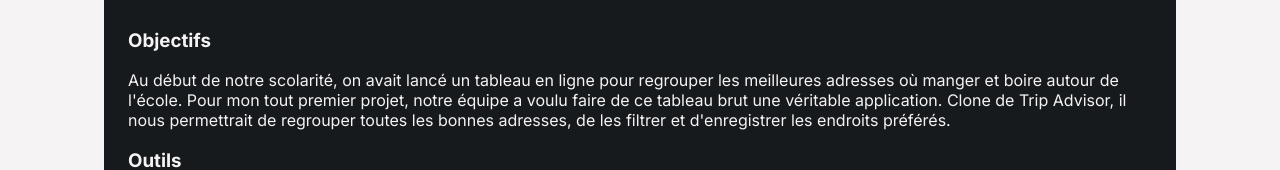
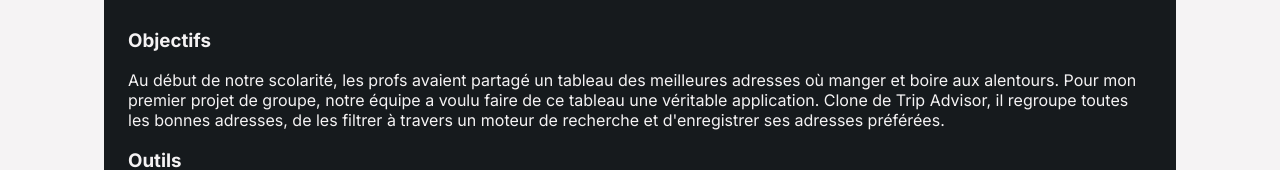
Before and after one commit to VincentCMLejeune/Portfolio, a React (Create React App) app in the folder portfolio/: page /projets/advisor in a window 1280 px wide. Shown: the part 638-808 px from the top of the page. Built offline with nearby package versions, Linux system fonts and the light colour scheme.

Commit message:
Content fix

```diff
--- a/portfolio/src/screens/details projets/DetailAdvisor.jsx
+++ b/portfolio/src/screens/details projets/DetailAdvisor.jsx
@@ -41,12 +41,12 @@ export default function DetailAdvisor() {
       <div className={styles.container}>
         <h3>Objectifs</h3>
         <p>
-          Au début de notre scolarité, on avait lancé un tableau en ligne pour
-          regrouper les meilleures adresses où manger et boire autour de
-          l'école. Pour mon tout premier projet, notre équipe a voulu faire de
-          ce tableau brut une véritable application. Clone de Trip Advisor, il
-          nous permettrait de regrouper toutes les bonnes adresses, de les
-          filtrer et d'enregistrer les endroits préférés.
+          Au début de notre scolarité, les profs avaient partagé un tableau des
+          meilleures adresses où manger et boire aux alentours. Pour mon premier
+          projet de groupe, notre équipe a voulu faire de ce tableau une
+          véritable application. Clone de Trip Advisor, il regroupe toutes les
+          bonnes adresses, de les filtrer à travers un moteur de recherche et
+          d'enregistrer ses adresses préférées.
         </p>
 
         <h3>Outils</h3>
```
